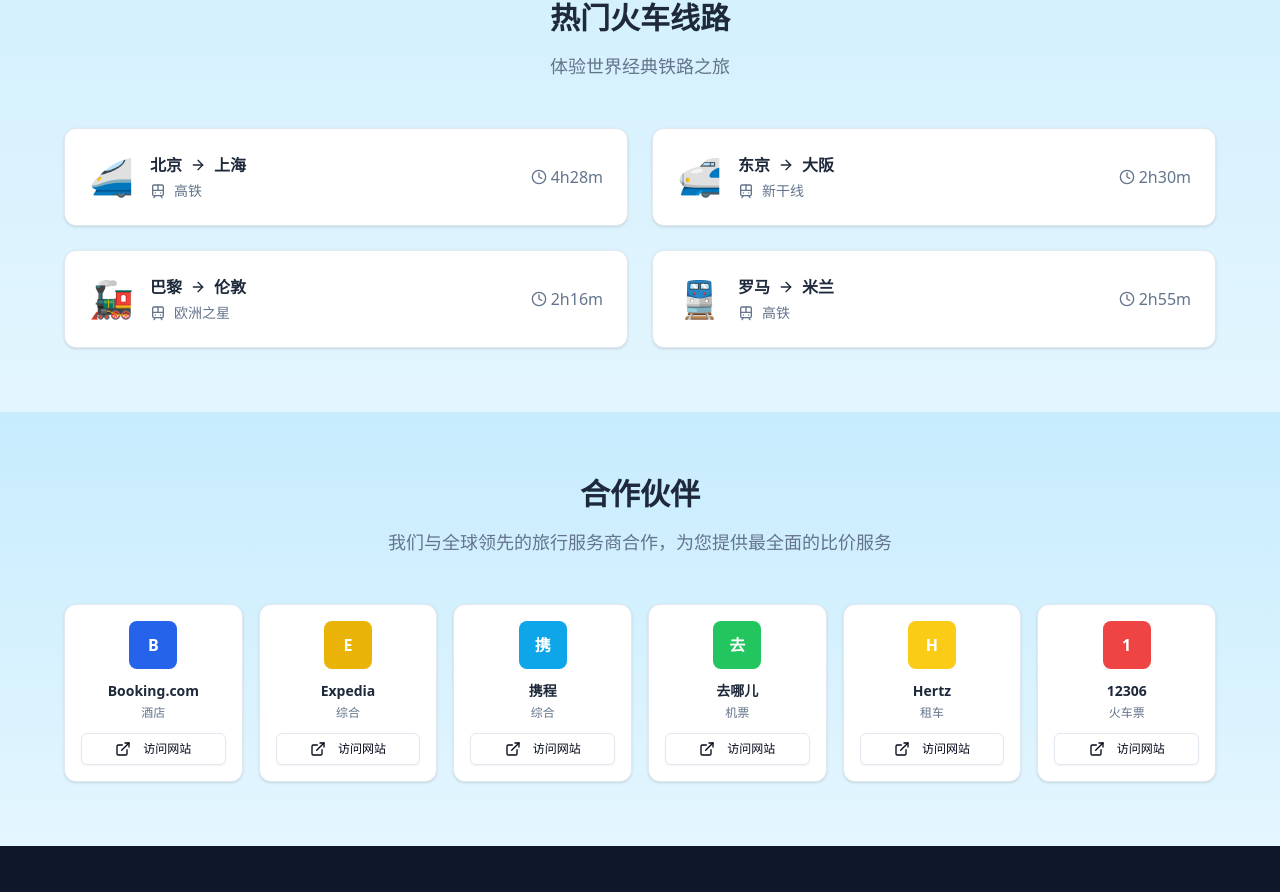
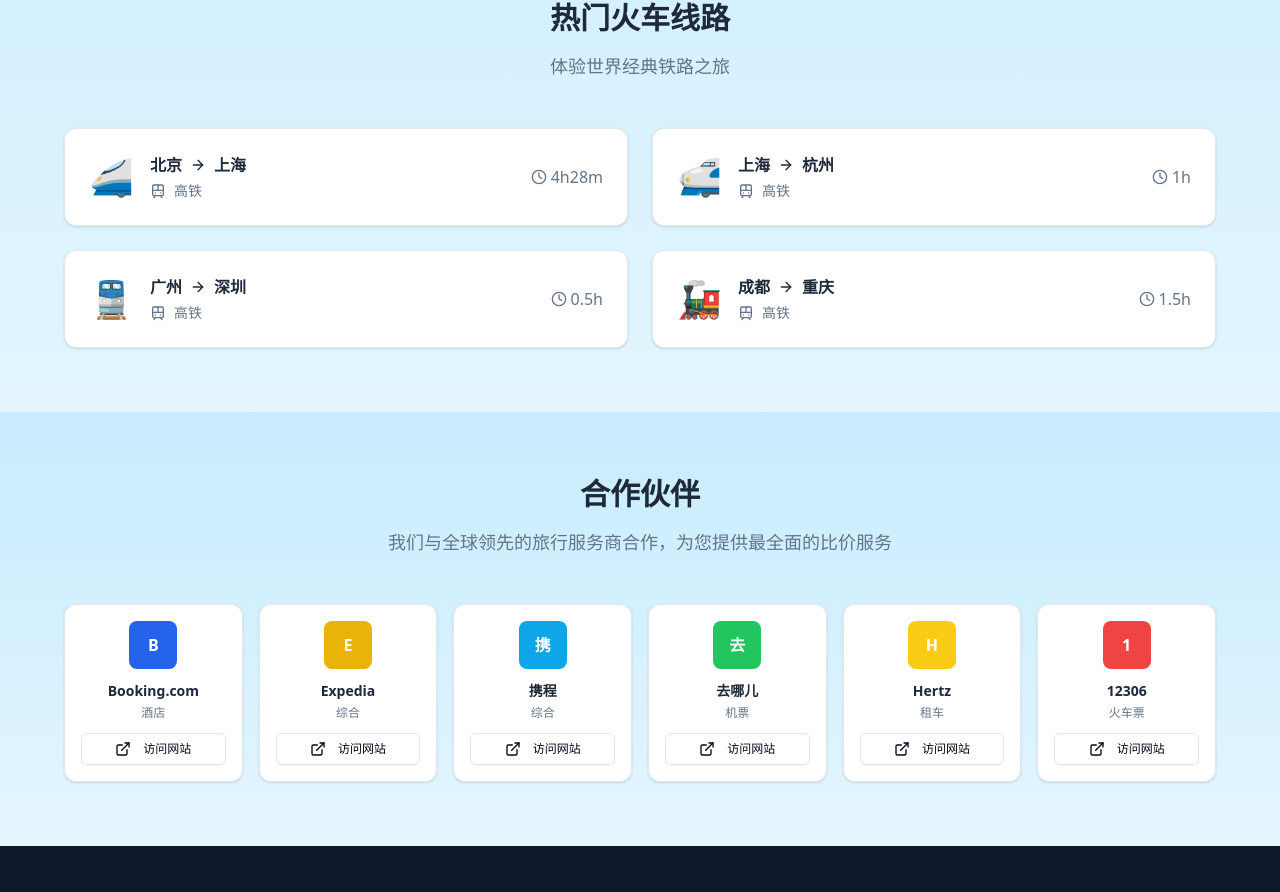
Before and after one commit to shuangyuwu0115-source/skypivot, a React (Vite) app: page / in a window 1280 px wide. Shown: the part 2626-3518 px from the top of the page. Built offline with nearby package versions, Linux system fonts and the light colour scheme.

Commit message:
Update PopularTrainsSection.tsx

```diff
--- a/src/sections/PopularTrainsSection.tsx
+++ b/src/sections/PopularTrainsSection.tsx
@@ -1,4 +1,4 @@
-import { Train, ArrowRight, Clock } from 'lucide-react';
+import { Train, ArrowRight, Clock, ExternalLink } from 'lucide-react';
 import { Card, CardContent } from '@/components/ui/card';
 
 interface PopularTrainsSectionProps {
@@ -10,21 +10,27 @@ export function PopularTrainsSection({ language = 'zh' }: PopularTrainsSectionPr
     zh: {
       title: '热门火车线路',
       subtitle: '体验世界经典铁路之旅',
-      duration: '时长'
+      duration: '时长',
+      book: '去预订'
     },
     en: {
       title: 'Popular Train Routes',
       subtitle: 'Experience classic railway journeys around the world',
-      duration: 'Duration'
+      duration: 'Duration',
+      book: 'Book Now'
     }
   }[language];
 
   const routes = [
-    { from: '北京', to: '上海', duration: '4h28m', type: '高铁', image: '🚄' },
-    { from: '东京', to: '大阪', duration: '2h30m', type: '新干线', image: '🚅' },
-    { from: '巴黎', to: '伦敦', duration: '2h16m', type: '欧洲之星', image: '🚂' },
-    { from: '罗马', to: '米兰', duration: '2h55m', type: '高铁', image: '🚆' },
+    { from: '北京', to: '上海', duration: '4h28m', type: '高铁', image: '🚄', url: 'https://www.12306.cn' },
+    { from: '上海', to: '杭州', duration: '1h', type: '高铁', image: '🚅', url: 'https://www.ctrip.com' },
+    { from: '广州', to: '深圳', duration: '0.5h', type: '高铁', image: '🚆', url: 'https://www.12306.cn' },
+    { from: '成都', to: '重庆', duration: '1.5h', type: '高铁', image: '🚂', url: 'https://www.qunar.com' },
   ];
+
+  const handleClick = (url: string) => {
+    window.open(url, '_blank');
+  };
 
   return (
     <section className="py-16 px-4 bg-white/50">
@@ -36,11 +42,27 @@ export function PopularTrainsSection({ language = 'zh' }: PopularTrainsSectionPr
 
         <div className="grid grid-cols-1 md:grid-cols-2 gap-6">
           {routes.map((route, index) => (
-            <Card key={index} className="group cursor-pointer hover:shadow-xl transition-all duration-300 hover:-translate-y-1">
+            <Card
+              key={index}
+              className="group cursor-pointer hover:shadow-xl transition-all duration-300 hover:-translate-y-1"
+              onClick={() => handleClick(route.url)}
+            >
               <CardContent className="p-6">
                 <div className="flex items-center justify-between">
                   <div className="flex items-center gap-4">
-                    <div className="text-4xl group-hover:scale-110 transition-transform">{route.image}</div>
+                    <div className="text-4xl group-hover:scale-110 transition-transform relative">
+                      {route.image}
+                      <button
+                        className="absolute -bottom-1 -right-1 px-2 py-1 bg-sky-500 text-white text-xs rounded-full opacity-0 group-hover:opacity-100 transition-opacity flex items-center gap-1"
+                        onClick={(e) => {
+                          e.stopPropagation();
+                          handleClick(route.url);
+                        }}
+                      >
+                        <ExternalLink className="w-3 h-3" />
+                        {t.book}
+                      </button>
+                    </div>
                     <div>
                       <div className="flex items-center gap-2 text-slate-800 font-semibold">
                         <span>{route.from}</span>
```
